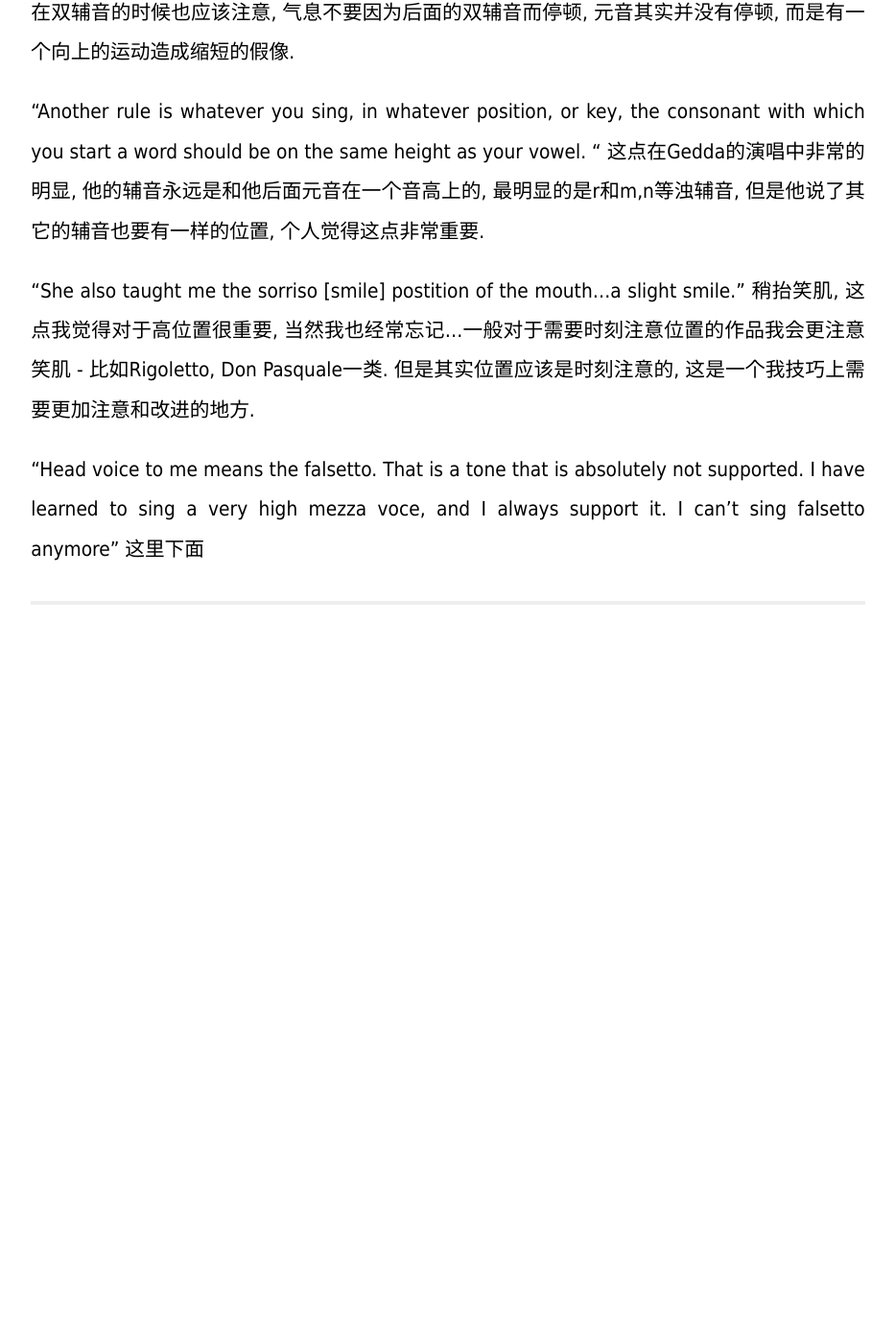
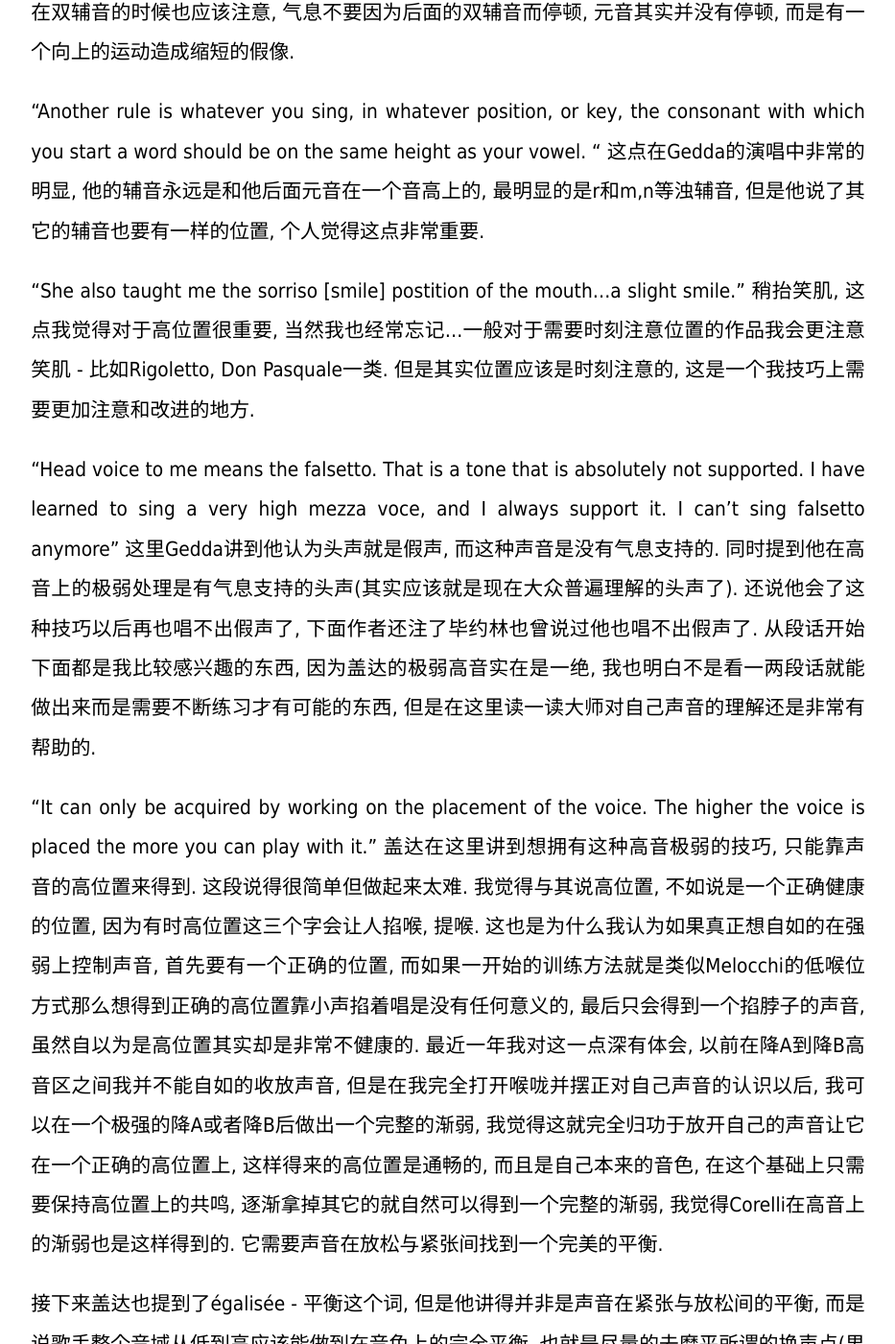
Before and after one commit to kwopera/kwopera.github.io, a Jekyll site: the page built from _posts/2014-04-28-notes-on-gsogs-gedda.md, in a window 1280 px wide and 1400 px high, scrolled down 948 px. Shown: the whole window at 96% size, without its empty margins (173-1106 px from the left). Built offline with Jekyll 4.4.1, drawn with Linux system fonts in a browser that asks for light colours; Markdown is read by kramdown in place of the engine named in the settings; before the commit the page ends 1578 px from its top, so only the background shows below that; some of the changed text lies outside the part shown.

```diff
--- a/_posts/2014-04-28-notes-on-gsogs-gedda.md
+++ b/_posts/2014-04-28-notes-on-gsogs-gedda.md
@@ -22,4 +22,11 @@
 稍抬笑肌, 这点我觉得对于高位置很重要, 当然我也经常忘记...一般对于需要时刻注意位置的作品我会更注意笑肌 - 比如Rigoletto, Don Pasquale一类. 但是其实位置应该是时刻注意的, 这是一个我技巧上需要更加注意和改进的地方.
 
 "Head voice to me means the falsetto. That is a tone that is absolutely not supported. I have learned to sing a very high mezza voce, and I always support it. I can't sing falsetto anymore"
-这里下面
+这里Gedda讲到他认为头声就是假声, 而这种声音是没有气息支持的. 同时提到他在高音上的极弱处理是有气息支持的头声(其实应该就是现在大众普遍理解的头声了). 还说他会了这种技巧以后再也唱不出假声了, 下面作者还注了毕约林也曾说过他也唱不出假声了. 从段话开始下面都是我比较感兴趣的东西, 因为盖达的极弱高音实在是一绝, 我也明白不是看一两段话就能做出来而是需要不断练习才有可能的东西, 但是在这里读一读大师对自己声音的理解还是非常有帮助的.
+
+"It can only be acquired by working on the placement of the voice. The higher the voice is placed the more you can play with it."
+盖达在这里讲到想拥有这种高音极弱的技巧, 只能靠声音的高位置来得到. 这段说得很简单但做起来太难. 我觉得与其说高位置, 不如说是一个正确健康的位置, 因为有时高位置这三个字会让人掐喉, 提喉. 这也是为什么我认为如果真正想自如的在强弱上控制声音, 首先要有一个正确的位置, 而如果一开始的训练方法就是类似Melocchi的低喉位方式那么想得到正确的高位置靠小声掐着唱是没有任何意义的, 最后只会得到一个掐脖子的声音, 虽然自以为是高位置其实却是非常不健康的. 最近一年我对这一点深有体会, 以前在降A到降B高音区之间我并不能自如的收放声音, 但是在我完全打开喉咙并摆正对自己声音的认识以后, 我可以在一个极强的降A或者降B后做出一个完整的渐弱, 我觉得这就完全归功于放开自己的声音让它在一个正确的高位置上, 这样得来的高位置是通畅的, 而且是自己本来的音色, 在这个基础上只需要保持高位置上的共鸣, 逐渐拿掉其它的就自然可以得到一个完整的渐弱, 我觉得Corelli在高音上的渐弱也是这样得到的. 它需要声音在放松与紧张间找到一个完美的平衡.
+
+接下来盖达也提到了égalisée - 平衡这个词, 但是他讲得并非是声音在紧张与放松间的平衡, 而是说歌手整个音域从低到高应该能做到在音色上的完全平衡, 也就是尽量的去磨平所谓的换声点(男高音的E到G之间), 这个基本上所有大师讲得都差不多, 类似于刚开始打哈欠的喉咙状态, 元音变形等. 但我想说元音变形必须是一个渐变的过程, 而不然前一秒在D音高上还是完全打开的Ah, 到了升F突然变成接近Oh的元音了, 这样就会导致音色的不平衡, 而让听众"听"出你在使用技巧来, 真正完美的技巧是让人听起来音色始终自然如一就像一点儿技巧都没有一般的.
+
+后面盖达继续在讲过渡声区的处理, 提到在这个声区附近要让声音非常的靠前, 这里我个人的感觉是靠上, 让声音处于一个垂直的柱状, 就可以保证声音始终有继续向上的空间而不是被锁在某个位置(鼻音绝对不可取也在于此, 鼻音会让声音被挤到一个无法再上升的位置, 导致接下来的声音都有挤压感而且无谓的浪费了许多体力).
```
Also changed, not shown: 1 other file.
